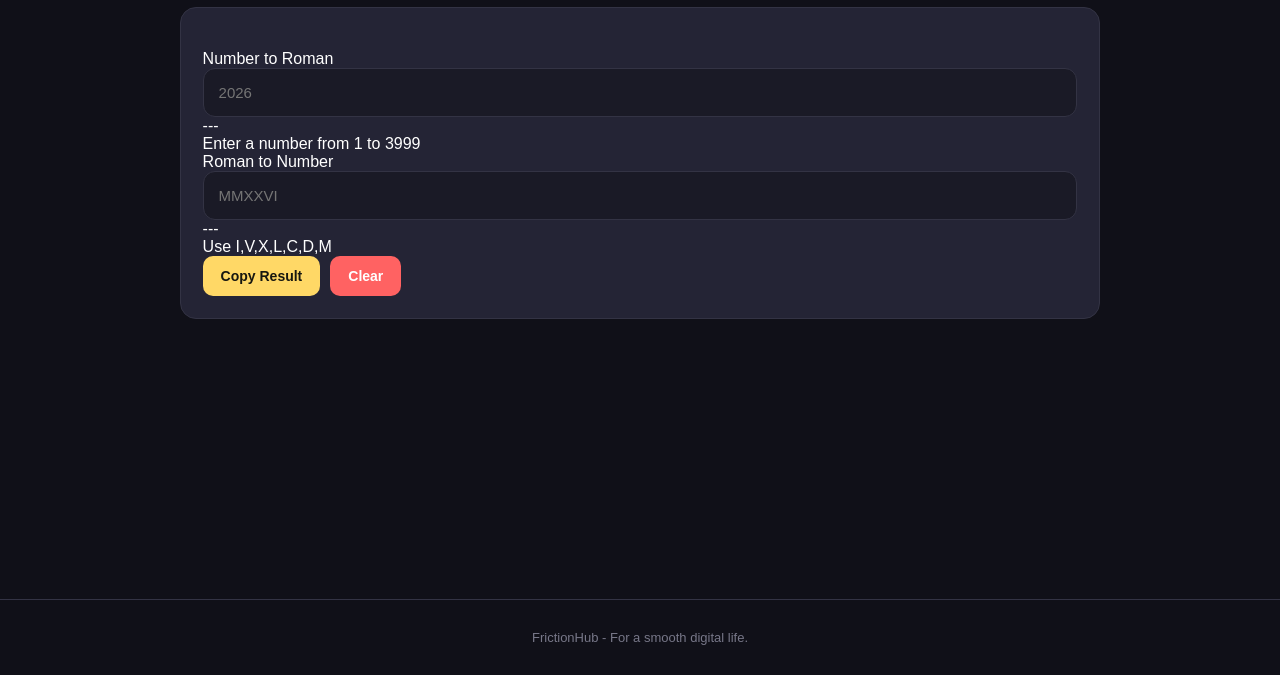
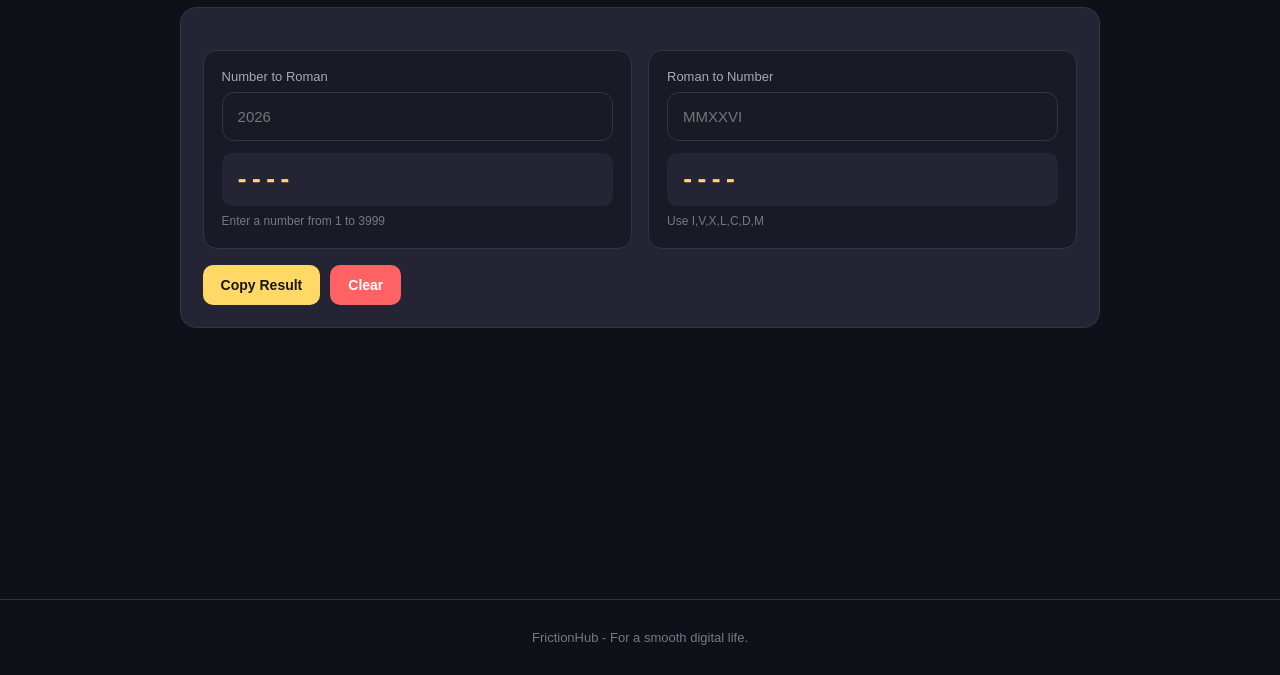
Before and after one commit to dev-l-k/FrictionHub, a plain HTML site: page roman/index.html in a window 1280 px wide. Shown: the part 199-874 px from the top of the page. Drawn offline with Linux system fonts and the light colour scheme.

Commit message:
fuxed some bugs. also i suddenly cut the css so i pasted it

```diff
--- a/roman/index.html
+++ b/roman/index.html
@@ -6,7 +6,49 @@
     <title>Roman numerals</title>
     <link rel="stylesheet" href="../style.css">
     <style>
-
+        .two-col {
+            display: grid;
+            grid-template-columns: 1fr 1fr;
+            gap: 16px;
+            margin-bottom: 16px;
+        }
+        .box-col {
+            padding: 18px;
+            background: #1a1a26;
+            border: 1px solid #333344;
+            border-radius: 14px;
+        }
+        .box-col label {
+            display: block;
+            color: #a8a8b8;
+            font-size: 13px;
+            margin-bottom: 8px;
+        }
+        .result {
+            margin-top: 12px;
+            padding: 14px;
+            background: #242435;
+            border-radius: 10px;
+            font-size: 22px;
+            font-weight: bold;
+            color: #ffd866;
+            min-height: 26px;
+            word-break: break-word;
+            font-family: Consolas, monospace;
+            letter-spacing: 1px;
+        }
+        .hint {
+            margin-top: 8px;
+            font-size: 12px;
+            color: #777788;
+            min-height: 16px;
+        }
+        .hint.err {
+            color: #ff6262;
+        }
+        @media (max-width: 600px) {
+            .two-col { grid-template-columns: 1fr; }
+        }
     </style>
 </head>
 <body>
@@ -24,14 +66,14 @@
                 <div class="box-col">
                     <label>Number to Roman</label>
                     <input type="text" id="numInput" placeholder="2026" inputmode="numeric">
-                    <div class="result" id="numResult">---</div>
+                    <div class="result" id="numResult">----</div>
                     <div class="hint" id="numHit">Enter a number from 1 to 3999</div>
 
                 </div>
                 <div class="box-col">
                     <label>Roman to Number</label>
                     <input type="text" id="romanInput" placeholder="MMXXVI">
-                    <div class="result" id="romanResult">---</div>
+                    <div class="result" id="romanResult">----</div>
                     <div class="hint" id="romanHint">Use I,V,X,L,C,D,M</div>
                 </div>
             </div>
--- a/roman/script.js
+++ b/roman/script.js
@@ -108,7 +108,7 @@ numIn.oninput = function(){
 romanIn.oninput=function(){
     let val = romanIn.value.trim();
     romanIn.value = val.toUpperCase();
-    val = romIn.value;
+    val = romanIn.value;
     if (val===""){
         romOut.innerHTML="----";
         noteRom("Use I,V,L,C,D,M",false);
```
